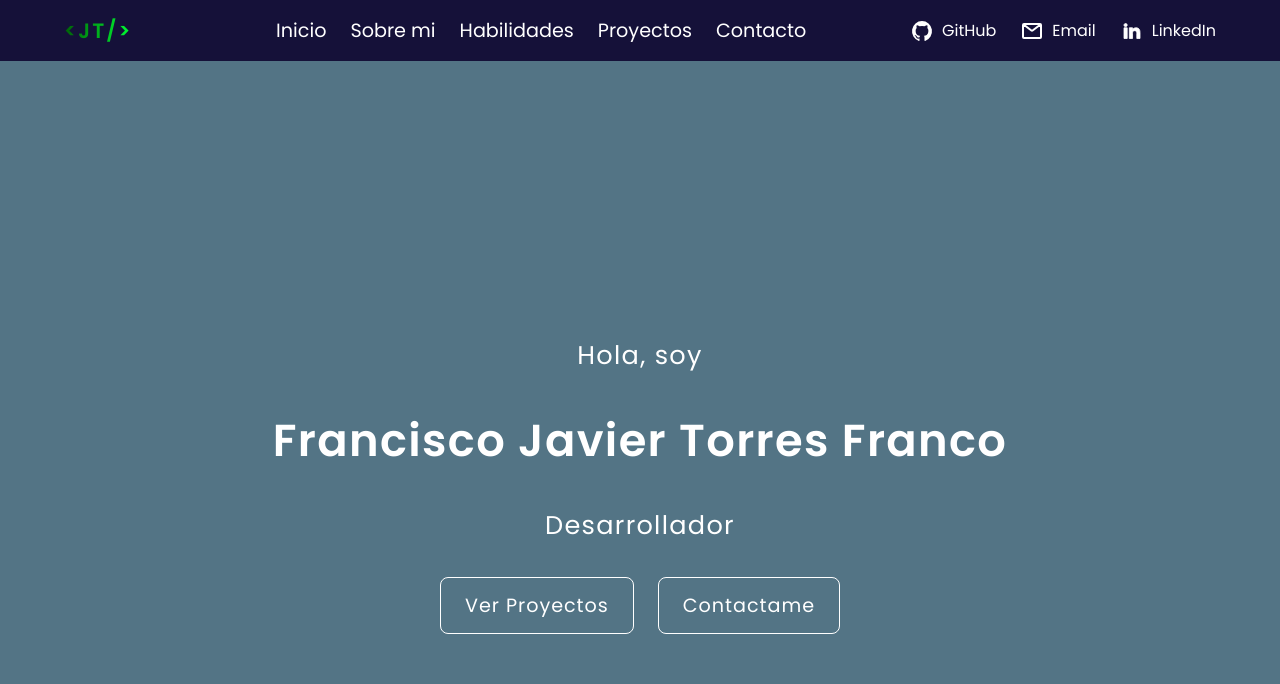
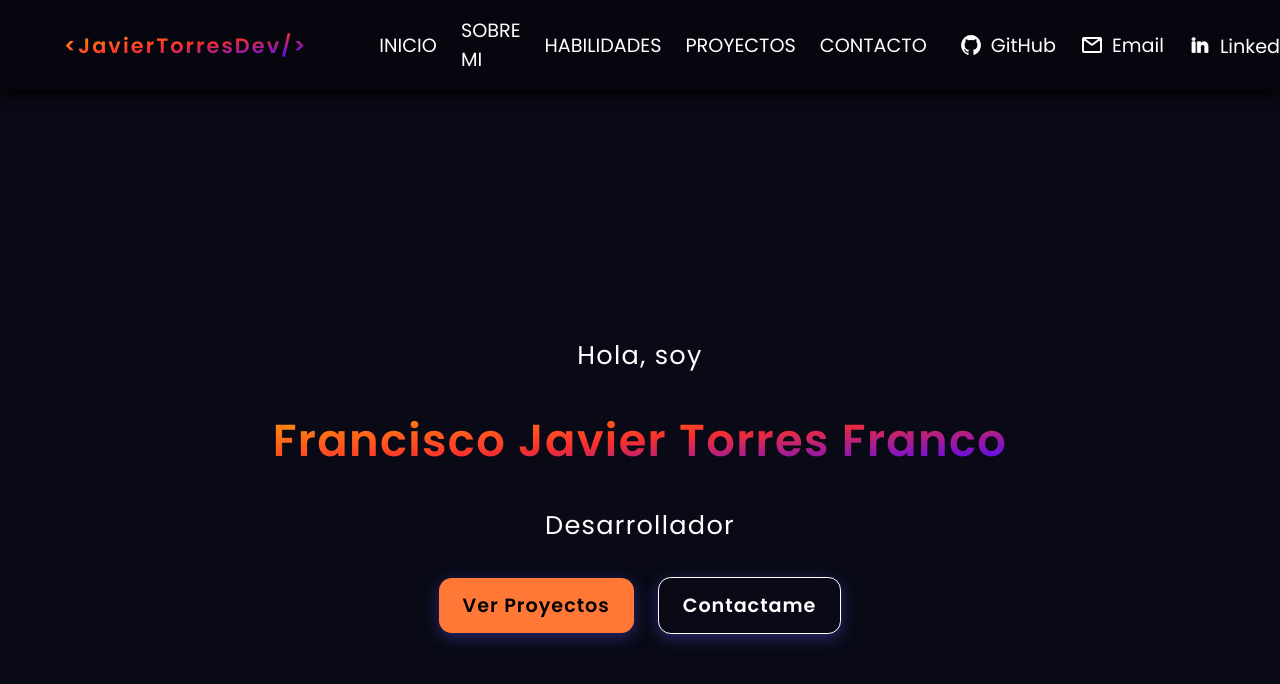
Before and after one commit to Resvier/portfolio, a React (Vite) app: page / in a window 1280 px wide. Shown: the top 684 px of the page. Built offline with nearby package versions, Linux system fonts and the light colour scheme.

Commit message:
Good styled header and home section

```diff
--- a/src/components/Header.jsx
+++ b/src/components/Header.jsx
@@ -9,21 +9,21 @@ export default function Header () {
     <header>
       <div className='header-container'>
         <div className='logo'>
-          <span>{'<JT/>'}</span>
+          <span>{'<JavierTorresDev/>'}</span>
         </div>
         <Navbar />
         <div className='social-links'>
           <a target='_blank' rel='noopener noreferrer' href={info.github}>
             <img src={github} alt='GitHub' />
-            GitHub
+            <span>GitHub</span>
           </a>
           <a target='_blank' rel='noopener noreferrer' href={`mailto:${info.email}`}>
             <img src={mail} alt='Email' />
-            Email
+            <span>Email</span>
           </a>
           <a target='_blank' rel='noopener noreferrer' href={info.linkedin}>
             <img src={linkedin} alt='LinkedIn' />
-            LinkedIn
+            <span className='social-links-linkedin'>LinkedIn</span>
           </a>
         </div>
       </div>
--- a/src/components/Navbar.jsx
+++ b/src/components/Navbar.jsx
@@ -2,11 +2,11 @@ export default function Navbar () {
   return (
     <nav className='navbar'>
       <ul>
-        <li><a href='#home'>Inicio</a></li>
-        <li><a href='#about'>Sobre mi</a></li>
-        <li><a href='#skills'>Habilidades</a></li>
-        <li><a href='#projects'>Proyectos</a></li>
-        <li><a href='#contact'>Contacto</a></li>
+        <li><a href='#home'>INICIO</a></li>
+        <li><a href='#about'>SOBRE MI</a></li>
+        <li><a href='#skills'>HABILIDADES</a></li>
+        <li><a href='#projects'>PROYECTOS</a></li>
+        <li><a href='#contact'>CONTACTO</a></li>
       </ul>
     </nav>
   )
--- a/src/components/sections/ContactSection.jsx
+++ b/src/components/sections/ContactSection.jsx
@@ -13,15 +13,17 @@ export default function ContactSection () {
             Si tienes alguna pregunta o te interesa mi trabajo,
             no dudes en contactarme.Incluso si solo
             es para tener una conversación!
-
           </p>
         </div>
         <div className='contact-container-linkedin'>
-          <a href={info.linkedin}>
-            <img src={linkedin} alt='LinkedIn' />
-            <span>Encuentrame en LinkedIn</span>
-          </a>
+          <div className='contact-container-linkedin'>
+            <a href={info.linkedin}>
+              <img src={linkedin} alt='LinkedIn' />
+              <span>Encuentrame en LinkedIn</span>
+            </a>
+          </div>
         </div>
+
       </div>
     </section>
   )
--- a/src/components/sections/HomeSection.jsx
+++ b/src/components/sections/HomeSection.jsx
@@ -8,8 +8,8 @@ export default function HomeSection () {
           <span>Desarrollador</span>
         </div>
         <div className='home-links'>
-          <a href='#projects'>Ver Proyectos</a>
-          <a href='#contact'>Contactame</a>
+          <a href='#projects' className='home-links-projects'><span>Ver Proyectos</span></a>
+          <a href='#contact' className='home-links-contact'><span>Contactame</span></a>
         </div>
       </div>
     </section>
--- a/src/index.css
+++ b/src/index.css
@@ -13,7 +13,6 @@ body {
   max-width: 100vw;
   overflow-x: hidden;
   color: #fff;
-  background-color: var(--darkreader-bg--bg-main, var(--darkreader-background-ffffff, #191b1c));
 }
 
 /* Header */
@@ -25,12 +24,13 @@ header {
   width: 100%;
   max-width: 100%;
   padding: 0 2rem;
-  background-color: var(--darkreader-bg--bg-main, var(--darkreader-background-ffffff, #151139));
+  background-color: #06060e;
   position: fixed;
   top: 0;
   left: 0;
   right: 0;
   z-index: 100;
+  box-shadow: 0 4px 15px #000000;
 }
 
 .header-container {
@@ -49,13 +49,34 @@ header {
   font-size: 1.3rem;
   font-weight: 600;
   letter-spacing: 0.1em;
-  background: linear-gradient(to right, #006106, #00ff33);
+  background: linear-gradient(to bottom right, #ff8c00, #ce2727, #2701fc);
   -webkit-background-clip: text;
   -webkit-text-fill-color: transparent;
   background-clip: text;
   color: transparent;
+  animation: logoGlow 3s ease-in-out infinite;
+}
 
+@keyframes logoGlow {
+  0% {
+    background-position: 0% 50%;
+    filter: brightness(0.7);
+  }
 
+  25% {
+    background-position: 50% 100%;
+    filter: brightness(1.2);
+  }
+
+  50% {
+    background-position: 100% 50%;
+    filter: brightness(1.2);
+  }
+
+  100% {
+    background-position: 50% 0%;
+    filter: brightness(0.7);
+  }
 }
 
 .navbar {
@@ -77,7 +98,7 @@ header {
 }
 
 .navbar ul li :hover {
-  color: #02bf0f;
+  color: #eb721b;
   transition-timing-function: ease-in-out;
   transition-duration: 0.3s;
 }
@@ -89,6 +110,7 @@ header {
 
 .social-links {
   flex: 0 0 auto;
+  font-size: 1.2rem;
   display: flex;
   gap: 1.5rem;
   width: auto;
@@ -104,10 +126,20 @@ header {
   color: #fff;
 }
 
+.social-links-linkedin {
+  padding-top: 0.2rem;
+}
+
+.social-links a span:hover {
+  color: #eb7622;
+  transition-timing-function: ease-in-out;
+  transition-duration: 0.3s;
+}
+
 /* Main sections */
 
 main {
-  background-color: var(--darkreader-bg--bg-main, var(--darkreader-background-ffffff, #537485));
+  background-color: #090a16;
   display: flex;
   flex-direction: column;
   align-items: center;
@@ -201,6 +233,12 @@ main section h2 {
   font-weight: 600;
   letter-spacing: 0.03em;
   text-align: center;
+  background: linear-gradient(to bottom right, #ff8c00, #ce2727, #2701fc);
+  -webkit-background-clip: text;
+  -webkit-text-fill-color: transparent;
+  background-clip: text;
+  color: transparent;
+  animation: logoGlow 3s ease-in-out infinite;
 }
 
 .home-links {
@@ -221,16 +259,59 @@ main section h2 {
   font-size: 1.2rem;
   font-weight: 400;
   letter-spacing: 0.05em;
-  border: 1px solid #fff;
   padding: 0.8rem 1.5rem;
-  border-radius: 0.5rem;
+  border-radius: 0.8rem;
+  box-shadow: 0 4px 15px #2a286e;
+}
+
+.home-links-projects {
+  background-color: #ff7835;
+}
+
+.home-links-projects span {
+  font-size: 1.2rem;
+  font-weight: 600;
+  color: #000;
+}
+
+.home-links-projects:hover {
+  background-color: #a83902;
+  transform: scale(1.05);
+  transition-timing-function: ease-in-out;
+  transition-duration: 0.2s;
+}
+
+.home-links-projects:hover span {
+  color: #fff;
+}
+
+.home-links-contact {
+  background-color: #090a16;
+  border: 1px solid #ffffff;
+}
+
+.home-links-contact span {
+  font-size: 1.2rem;
+  font-weight: 600;
+  color: #fff;
+}
+
+.home-links-contact:hover {
+  background-color: #ffffff;
+  transform: scale(1.05);
+  transition-timing-function: ease-in-out;
+  transition-duration: 0.2s;
+}
+
+.home-links-contact:hover span {
+  color: #000;
 }
 
 /* Main sections */
 
 /* About section */
 .about-section {
-  margin: 5rem 0;
+  margin: 7rem 0;
 }
 
 
@@ -242,7 +323,7 @@ main section h2 {
   justify-content: center;
   width: 100%;
   max-width: 100%;
-  padding: 0 2rem;
+  padding: 4rem 2rem;
 }
 
 .about-container-img img {
@@ -255,13 +336,14 @@ main section h2 {
 }
 
 .about-container p {
-  font-size: 1.1rem;
+  font-size: 1.2rem;
   font-weight: 400;
   letter-spacing: 0.05em;
   text-align: left;
-  margin: 0 0 2rem 0;
-  padding: 2rem;
-  width: 80%;
+  margin: 2rem 0 2rem 0;
+  padding: 02rem;
+  width: 100%;
+  max-width: 80%;
 }
 
 .about-container-download a {
@@ -502,15 +584,19 @@ main section h2 {
   padding: 0 1rem;
 }
 
+.contact-container-text {
+  width: 100%;
+  max-width: 80%;
+  padding: 0 5.5rem;
+}
 
 .contact-container-text p {
   font-size: 1.1rem;
   font-weight: 400;
   letter-spacing: 0.05em;
   text-align: left;
-  width: 80%;
   max-width: 100%;
-  padding: 0 3rem;
+  padding: 0 5.5rem;
 }
 
 .contact-container-linkedin {
@@ -538,7 +624,8 @@ main section h2 {
 }
 
 .contact-container-linkedin a>span {
-  margin-top: 0.3rem;
+  font-size: 1.1rem;
+  margin-top: 0.2rem;
 }
 
 
```
